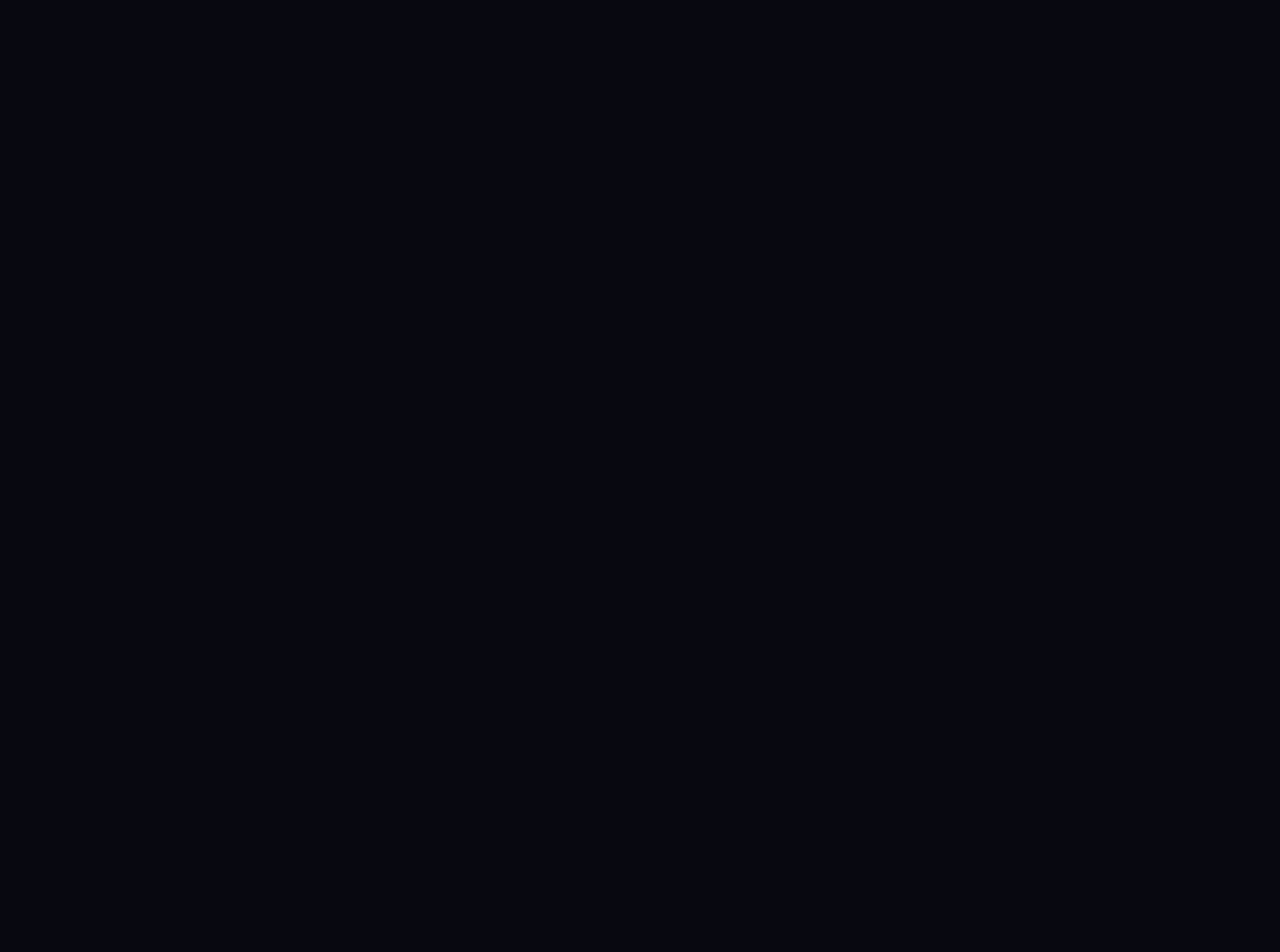
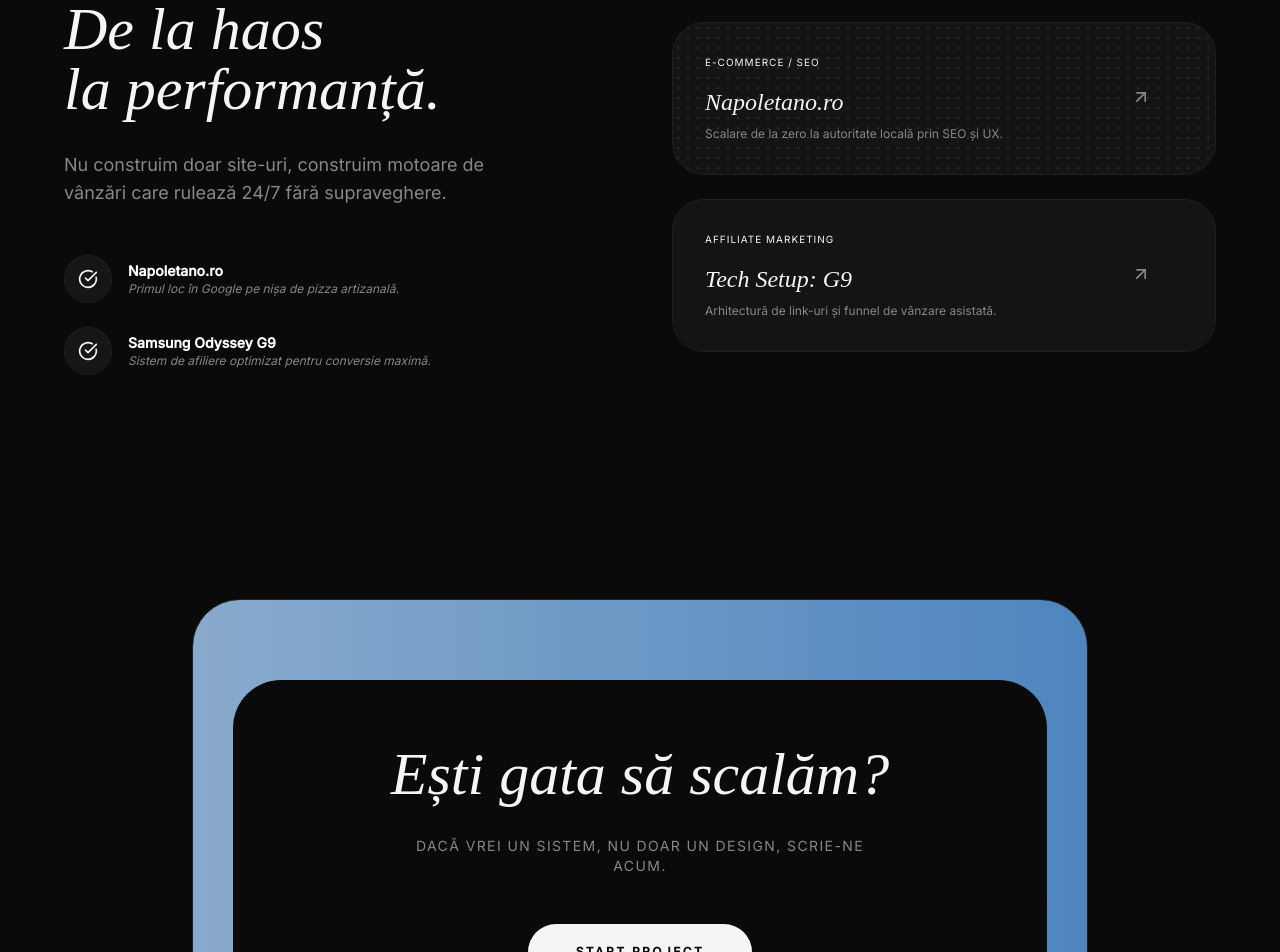
Before and after one commit to alexei4studio-afk/azisunt-net, a Next.js app: page / in a window 1280 px wide. Shown: the part 1640-2592 px from the top of the page. Before the commit the page ends 1445 px from the top, so only its background shows below. Built offline with nearby package versions, Linux system fonts and the light colour scheme; no server answers.

Commit message:
feat: complete page assembly with Success, Work and Contact

```diff
--- a/app/page.js
+++ b/app/page.js
@@ -109,8 +109,8 @@ export default function Page() {
         </div>
       </section>
 
-      {/* 3. PROBLEMA - Recuperată din codul tău vechi */}
-      <section id="problema" className="py-28 bg-bg relative px-6">
+      {/* 3. PROBLEMA */}
+      <section id="problema" className="py-28 bg-bg relative px-6 border-b border-stroke/5">
         <div className="max-w-6xl mx-auto">
           <div className="text-center mb-16 space-y-4">
             <div className="flex items-center justify-center gap-3">
@@ -142,6 +142,79 @@ export default function Page() {
           </div>
         </div>
       </section>
+
+      {/* 4. SUCCES - Rezultate Concrete */}
+      <section id="succes" className="py-24 bg-bg px-6">
+        <div className="max-w-6xl mx-auto border-t border-stroke pt-24">
+          <div className="grid md:grid-cols-2 gap-16 items-center">
+            <div>
+              <h2 className="font-display italic text-5xl md:text-6xl text-text-primary mb-8 leading-tight">
+                De la haos <br/> la <span className="text-accent">performanță.</span>
+              </h2>
+              <p className="text-muted font-body text-lg mb-12 max-w-md">
+                Nu construim doar site-uri, construim motoare de vânzări care rulează 24/7 fără supraveghere.
+              </p>
+              <div className="space-y-6">
+                <div className="flex items-center gap-4">
+                  <div className="w-12 h-12 rounded-full bg-white/5 flex items-center justify-center border border-stroke">
+                    <CheckCircle className="text-accent" size={20} />
+                  </div>
+                  <div>
+                    <p className="text-white font-bold text-sm">Napoletano.ro</p>
+                    <p className="text-xs text-muted italic">Primul loc în Google pe nișa de pizza artizanală.</p>
+                  </div>
+                </div>
+                <div className="flex items-center gap-4">
+                  <div className="w-12 h-12 rounded-full bg-white/5 flex items-center justify-center border border-stroke">
+                    <CheckCircle className="text-accent" size={20} />
+                  </div>
+                  <div>
+                    <p className="text-white font-bold text-sm">Samsung Odyssey G9</p>
+                    <p className="text-xs text-muted italic">Sistem de afiliere optimizat pentru conversie maximă.</p>
+                  </div>
+                </div>
+              </div>
+            </div>
+
+            <div id="work" className="grid grid-cols-1 gap-6">
+              <a href="https://napoletano.ro" target="_blank" className="group relative bg-surface border border-stroke rounded-[2rem] p-8 overflow-hidden transition-all hover:border-white/20">
+                <div className="absolute inset-0 opacity-10 group-hover:opacity-20 transition-opacity"
+                     style={{ backgroundImage: `radial-gradient(circle, #fff 1px, transparent 1px)`, backgroundSize: '10px 10px' }} />
+                <div className="relative z-10">
+                  <span className="text-[10px] text-accent uppercase tracking-widest mb-4 block">E-commerce / SEO</span>
+                  <h3 className="text-2xl font-display italic mb-2">Napoletano.ro</h3>
+                  <p className="text-xs text-muted max-w-xs">Scalare de la zero la autoritate locală prin SEO și UX.</p>
+                  <ArrowUpRight className="absolute top-8 right-8 text-muted group-hover:text-white group-hover:translate-x-1 group-hover:-translate-y-1 transition-all" size={20} />
+                </div>
+              </a>
+
+              <div className="group relative bg-surface border border-stroke rounded-[2rem] p-8 overflow-hidden transition-all hover:border-white/20">
+                <div className="relative z-10">
+                  <span className="text-[10px] text-accent uppercase tracking-widest mb-4 block">Affiliate Marketing</span>
+                  <h3 className="text-2xl font-display italic mb-2">Tech Setup: G9</h3>
+                  <p className="text-xs text-muted max-w-xs">Arhitectură de link-uri și funnel de vânzare asistată.</p>
+                  <ArrowUpRight className="absolute top-8 right-8 text-muted group-hover:text-white" size={20} />
+                </div>
+              </div>
+            </div>
+          </div>
+        </div>
+      </section>
+
+      {/* 5. CONTACT - Final */}
+      <section id="contact" className="py-32 bg-bg px-6">
+        <div className="max-w-4xl mx-auto text-center border border-stroke rounded-[3rem] py-20 px-10 accent-gradient p-[1px]">
+          <div className="bg-bg rounded-[3rem] w-full h-full py-16">
+            <h2 className="text-4xl md:text-6xl font-display italic mb-8">Ești gata să scalăm?</h2>
+            <p className="text-muted mb-12 max-w-md mx-auto font-body text-sm uppercase tracking-widest">
+              Dacă vrei un sistem, nu doar un design, scrie-ne acum.
+            </p>
+            <a href="mailto:contact@azisunt.net" className="inline-block px-12 py-5 rounded-full bg-text-primary text-bg font-bold uppercase tracking-[0.2em] text-xs hover:scale-105 transition-transform">
+              Start Project
+            </a>
+          </div>
+        </div>
+      </section>
     </main>
   );
 }
```
